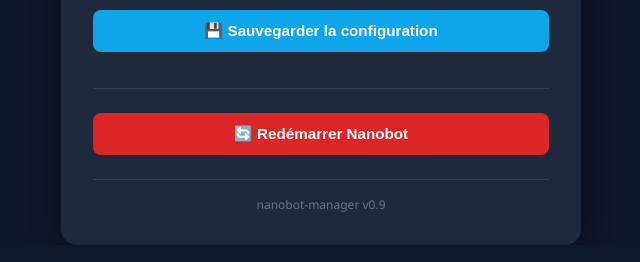
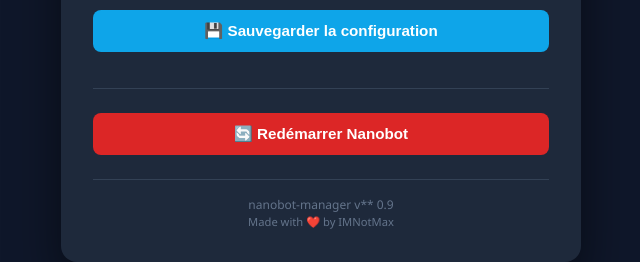
Before and after one commit to IMNotMax/nanobot-manager, a Flask app: page / in a window 1280 px wide. Shown: the part 819-1081 px from the top of the page, without its empty margins (319-959 px from the left). Run offline with Flask 3, Linux system fonts and the light colour scheme; data that the repository does not hold is empty.

Commit message:
feat: add dynamic version footer and SSH authorize command
- Add VERSION.md file for easy version management
- Add /api/version endpoint to read version info
- Display footer with version and 'Made with ❤️ by IMNotMax'
- Add SSH authorize command with copy button in Settings tab
- Command updates automatically when SSH key is generated

```diff
--- /dev/null
+++ b/nanobot-manager/VERSION.md
@@ -0,0 +1,5 @@
+# Nanobot Manager
+
+**Version:** 0.9
+
+Made with ❤️ by IMNotMax
--- a/nanobot-manager/app.py
+++ b/nanobot-manager/app.py
@@ -990,5 +990,27 @@ def api_logs():
         ), 500
 
 
+@app.route("/api/version")
+def api_version():
+    """Get version information from VERSION.md."""
+    version_file = pathlib.Path(__file__).parent / "VERSION.md"
+    version = "0.9"
+    author = ""
+
+    if version_file.exists():
+        try:
+            content = version_file.read_text()
+            for line in content.split("\n"):
+                line = line.strip()
+                if line.startswith("**Version:**"):
+                    version = line.split(":")[1].strip()
+                elif line.startswith("Made with"):
+                    author = line
+        except Exception:
+            pass
+
+    return jsonify({"version": version, "author": author})
+
+
 if __name__ == "__main__":
     app.run(host="0.0.0.0", port=HTTP_PORT, debug=False)
--- a/nanobot-manager/templates/index.html
+++ b/nanobot-manager/templates/index.html
@@ -461,7 +461,8 @@
         <!-- Default Agent Tab - Configuration Rapide -->
         <div id="defaults" class="tab-content active">
             <div class="current-badge">
-                Config actuelle — Provider : <span id="cur-provider">{{ current_provider }}</span> &nbsp;|&nbsp; Modèle :
+                Config actuelle — Provider : <span id="cur-provider">{{ current_provider }}</span> &nbsp;|&nbsp; Modèle
+                :
                 <span id="cur-model">{{ current_model }}</span> &nbsp;|&nbsp; Contexte :
                 <span id="cur-maxtokens">—</span> &nbsp;|&nbsp; Température :
                 <span id="cur-temperature">—</span>
@@ -469,8 +470,10 @@
 
             <!-- Mode Toggle -->
             <div class="mode-toggle" style="margin-bottom: 1.5rem; text-align: center;">
-                <button class="btn btn-small" id="btn-quick-mode" onclick="setMode('quick')" style="background: #38bdf8; color: #0f172a;">⚡ Rapide</button>
-                <button class="btn btn-small" id="btn-advanced-mode" onclick="setMode('advanced')" style="background: #334155; color: #94a3b8; margin-left: 0.5rem;">🔧 Avancé</button>
+                <button class="btn btn-small" id="btn-quick-mode" onclick="setMode('quick')"
+                    style="background: #38bdf8; color: #0f172a;">⚡ Rapide</button>
+                <button class="btn btn-small" id="btn-advanced-mode" onclick="setMode('advanced')"
+                    style="background: #334155; color: #94a3b8; margin-left: 0.5rem;">🔧 Avancé</button>
             </div>
 
             <!-- Provider Selection -->
@@ -481,7 +484,8 @@
                 </select>
                 <div id="provider-warning" class="warning-box" style="display: none;">
                     <span class="warning-icon">⚠️</span>
-                    <span class="warning-text">Ce provider n'est pas configuré. Veuillez d'abord configurer la clé API dans l'onglet "🔌 Providers".</span>
+                    <span class="warning-text">Ce provider n'est pas configuré. Veuillez d'abord configurer la clé API
+                        dans l'onglet "🔌 Providers".</span>
                 </div>
             </div>
 
@@ -506,7 +510,8 @@
             <div class="field">
                 <label>Taille de contexte (maxTokens)</label>
                 <div class="slider-container">
-                    <input type="range" id="maxtokens-slider" min="0" max="6" value="3" step="1" oninput="updateMaxTokensLabel()">
+                    <input type="range" id="maxtokens-slider" min="0" max="6" value="3" step="1"
+                        oninput="updateMaxTokensLabel()">
                     <div class="slider-labels">
                         <span>2K</span>
                         <span>4K</span>
@@ -524,7 +529,8 @@
             <div class="field">
                 <label>Température (créativité)</label>
                 <div class="slider-container">
-                    <input type="range" id="temperature-slider" min="0" max="20" value="1" step="1" oninput="updateTemperatureLabel()">
+                    <input type="range" id="temperature-slider" min="0" max="20" value="1" step="1"
+                        oninput="updateTemperatureLabel()">
                     <div class="slider-labels">
                         <span>Précis (0)</span>
                         <span></span>
@@ -551,16 +557,20 @@
                 </div>
             </div>
 
-            <button class="btn btn-primary" id="btn-save" onclick="saveConfig()">💾 Sauvegarder la configuration</button>
+            <button class="btn btn-primary" id="btn-save" onclick="saveConfig()">💾 Sauvegarder la
+                configuration</button>
 
             <!-- Advanced Mode Section -->
-            <div id="advanced-config" class="advanced-section" style="display: none; margin-top: 2rem; padding-top: 2rem; border-top: 2px dashed #334155;">
+            <div id="advanced-config" class="advanced-section"
+                style="display: none; margin-top: 2rem; padding-top: 2rem; border-top: 2px dashed #334155;">
                 <h3 style="color: #38bdf8; margin-bottom: 1rem;">🔧 Mode Avancé</h3>
-                <p class="token-info" style="margin-bottom: 1.5rem;">Ces paramètres sont optionnels et permettent une configuration fine de l'agent.</p>
+                <p class="token-info" style="margin-bottom: 1.5rem;">Ces paramètres sont optionnels et permettent une
+                    configuration fine de l'agent.</p>
 
                 <div class="field">
                     <label>Workspace</label>
-                    <input type="text" id="adv-workspace" placeholder="~/.nanobot/workspace" value="~/.nanobot/workspace">
+                    <input type="text" id="adv-workspace" placeholder="~/.nanobot/workspace"
+                        value="~/.nanobot/workspace">
                 </div>
 
                 <div class="field">
@@ -588,7 +598,8 @@
                     <input type="text" id="adv-mcp-servers" placeholder="homeassistant, filesystem, ...">
                 </div>
 
-                <button class="btn btn-primary" id="btn-save-advanced" onclick="saveAdvancedConfig()">💾 Sauvegarder paramètres avancés</button>
+                <button class="btn btn-primary" id="btn-save-advanced" onclick="saveAdvancedConfig()">💾 Sauvegarder
+                    paramètres avancés</button>
             </div>
         </div>
 
@@ -615,7 +626,8 @@
                     <input type="text" id="coder-model-manual" placeholder="ex: qwen3.5:9b-16k" style="display: none;">
                     <button class="toggle-btn" id="coder-toggle-mode" onclick="toggleCoderManual()">Manuel</button>
                 </div>
-                <input type="text" id="coder-model-text" placeholder="ex: gpt-4o, claude-3-opus..." style="display: none;">
+                <input type="text" id="coder-model-text" placeholder="ex: gpt-4o, claude-3-opus..."
+                    style="display: none;">
             </div>
 
             <div class="field">
@@ -632,11 +644,13 @@
                         <option value="__manual__">✏️ Personnalisé...</option>
                     </select>
                 </div>
-                <input type="number" id="coder-tokens-manual" min="512" step="512" style="display: none; margin-top: 0.5rem;" placeholder="Saisir une valeur personnalisée">
+                <input type="number" id="coder-tokens-manual" min="512" step="512"
+                    style="display: none; margin-top: 0.5rem;" placeholder="Saisir une valeur personnalisée">
                 <p class="token-info">Les modèles plus grands acceptent un contexte plus important.</p>
             </div>
 
-            <button class="btn btn-primary" id="btn-coder-save" onclick="saveCoderConfig()">💾 Sauvegarder Coder</button>
+            <button class="btn btn-primary" id="btn-coder-save" onclick="saveCoderConfig()">💾 Sauvegarder
+                Coder</button>
         </div>
 
         <!-- Vision Agent Tab -->
@@ -662,7 +676,8 @@
                     <input type="text" id="vision-model-manual" placeholder="ex: llava" style="display: none;">
                     <button class="toggle-btn" id="vision-toggle-mode" onclick="toggleVisionManual()">Manuel</button>
                 </div>
-                <input type="text" id="vision-model-text" placeholder="ex: gpt-4-vision-preview..." style="display: none;">
+                <input type="text" id="vision-model-text" placeholder="ex: gpt-4-vision-preview..."
+                    style="display: none;">
             </div>
 
             <div class="field">
@@ -678,11 +693,13 @@
                         <option value="__manual__">✏️ Personnalisé...</option>
                     </select>
                 </div>
-                <input type="number" id="vision-tokens-manual" min="512" step="512" style="display: none; margin-top: 0.5rem;" placeholder="Saisir une valeur personnalisée">
+                <input type="number" id="vision-tokens-manual" min="512" step="512"
+                    style="display: none; margin-top: 0.5rem;" placeholder="Saisir une valeur personnalisée">
                 <p class="token-info">Pour l'analyse d'images et vision par ordinateur. Optionnel si non supporté.</p>
             </div>
 
-            <button class="btn btn-primary" id="btn-vision-save" onclick="saveVisionConfig()">💾 Sauvegarder Vision</button>
+            <button class="btn btn-primary" id="btn-vision-save" onclick="saveVisionConfig()">💾 Sauvegarder
+                Vision</button>
         </div>
 
         <!-- Settings Tab -->
@@ -690,7 +707,8 @@
             <!-- Providers Configuration Section -->
             <div class="settings-section">
                 <h3>🔌 Configuration des Providers</h3>
-                <p class="token-info" style="margin-bottom: 1rem;">Configurez les clés API et URLs pour chaque provider.</p>
+                <p class="token-info" style="margin-bottom: 1rem;">Configurez les clés API et URLs pour chaque provider.
+                </p>
 
                 <div class="field">
                     <label>Provider à configurer</label>
@@ -717,8 +735,10 @@
                         <input type="text" id="settings-extra-headers" placeholder='{"Header-Name": "value"}'>
                     </div>
 
-                    <button class="btn btn-primary" id="btn-save-provider" onclick="saveProviderConfig()">💾 Sauvegarder le provider</button>
-                    <button class="btn btn-danger" id="btn-delete-provider" onclick="deleteProviderConfig()" style="margin-left: 0.5rem;">🗑️ Supprimer</button>
+                    <button class="btn btn-primary" id="btn-save-provider" onclick="saveProviderConfig()">💾 Sauvegarder
+                        le provider</button>
+                    <button class="btn btn-danger" id="btn-delete-provider" onclick="deleteProviderConfig()"
+                        style="margin-left: 0.5rem;">🗑️ Supprimer</button>
                 </div>
             </div>
 
@@ -739,16 +759,26 @@
 
                 <p class="token-info">
                     <strong>Docker :</strong> Redémarre le container nanobot-gateway via l'API Docker.<br>
-                    <strong>Machine hôte :</strong> Redémarre le service via <code>systemctl --user restart nanobot-gateway</code>
+                    <strong>Machine hôte :</strong> Redémarre le service via
+                    <code>systemctl --user restart nanobot-gateway</code>
                 </p>
 
-                <button class="btn btn-primary" id="btn-settings-save" onclick="saveExecutionType()">💾 Sauvegarder les paramètres</button>
+                <button class="btn btn-primary" id="btn-settings-save" onclick="saveExecutionType()">💾 Sauvegarder les
+                    paramètres</button>
             </div>
 
             <!-- SSH Key Section -->
             <div class="settings-section">
                 <h3>🔑 Clé SSH (Mode Host)</h3>
-                <p class="token-info">Générez une clé SSH et copiez-la sur la machine hôte pour utiliser le mode Host.</p>
+
+                <div class="ssh-instruction" style="background: #1e3a5f; border: 1px solid #3b82f6; border-radius: 8px; padding: 0.75rem; margin-bottom: 1rem;">
+                    <p style="font-size: 0.85rem; color: #93c5fd; margin-bottom: 0.5rem;">Pour autoriser la connexion SSH, exécutez cette commande sur la machine hôte :</p>
+                    <code id="ssh-authorize-cmd" style="display: block; background: #0f172a; padding: 0.5rem 0.75rem; border-radius: 4px; font-size: 0.8rem; color: #e2e8f0; word-break: break-all;">echo "INSERER_CLE_SSH_ICI" >> ~/.ssh/authorized_keys</code>
+                    <button class="btn btn-small copy-btn" onclick="copySshAuthCmd()" style="margin-top: 0.5rem; font-size: 0.75rem;">📋 Copier la commande</button>
+                </div>
+
+                <p class="token-info">Générez une clé SSH et copiez-la sur la machine hôte pour utiliser le mode Host.
+                </p>
 
                 <div id="ssh-key-status">
                     <p class="token-info">Chargement...</p>
@@ -756,25 +786,32 @@
 
                 <div id="ssh-key-display" style="display: none;">
                     <div class="status-badge status-success">✅ Clé SSH générée</div>
-                    <p class="token-info" style="margin-top: 0.75rem;">Copiez cette clé publique et ajoutez-la à <code>~/.ssh/authorized_keys</code> sur la machine hôte :</p>
+                    <p class="token-info" style="margin-top: 0.75rem;">Copiez cette clé publique et ajoutez-la à
+                        <code>~/.ssh/authorized_keys</code> sur la machine hôte :
+                    </p>
                     <div class="ssh-key-box" id="ssh-public-key"></div>
                     <button class="btn btn-small copy-btn" onclick="copySshKey()">📋 Copier</button>
-                    <button class="btn btn-primary btn-small" onclick="regenerateSshKey()" style="margin-left: 0.5rem;">🔄 Régénérer</button>
+                    <button class="btn btn-primary btn-small" onclick="regenerateSshKey()"
+                        style="margin-left: 0.5rem;">🔄 Régénérer</button>
                 </div>
 
                 <div id="ssh-key-missing" style="display: none;">
                     <div class="status-badge status-error">⚠️ Clé SSH manquante</div>
-                    <p class="token-info" style="margin-top: 0.75rem;">Aucune clé SSH n'existe. Cliquez sur le bouton ci-dessous pour en générer une :</p>
-                    <button class="btn btn-primary" id="btn-generate-ssh" onclick="generateSshKey()" style="margin-top: 0.75rem;">🔑 Générer une clé SSH</button>
+                    <p class="token-info" style="margin-top: 0.75rem;">Aucune clé SSH n'existe. Cliquez sur le bouton
+                        ci-dessous pour en générer une :</p>
+                    <button class="btn btn-primary" id="btn-generate-ssh" onclick="generateSshKey()"
+                        style="margin-top: 0.75rem;">🔑 Générer une clé SSH</button>
                 </div>
             </div>
 
             <!-- Logs Section -->
             <div class="settings-section">
                 <h3>📜 Logs de nanobot-gateway</h3>
-                <p class="token-info">Affichage des 100 dernières lignes. Rafraîchissez la page pour obtenir les logs à jour.</p>
-
-                <button class="btn btn-primary btn-small" id="btn-refresh-logs" onclick="loadLogs()" style="margin-bottom: 0.75rem;">🔄 Rafraîchir les logs</button>
+                <p class="token-info">Affichage des 100 dernières lignes. Rafraîchissez la page pour obtenir les logs à
+                    jour.</p>
+
+                <button class="btn btn-primary btn-small" id="btn-refresh-logs" onclick="loadLogs()"
+                    style="margin-bottom: 0.75rem;">🔄 Rafraîchir les logs</button>
 
                 <div id="logs-container" class="logs-container">
                     <div class="logs-empty">Chargement des logs...</div>
@@ -787,7 +824,7 @@
 
         <div id="toast" class="toast"></div>
 
-        <div class="version-footer">nanobot-manager v0.9</div>
+        <div class="version-footer" id="version-footer">Chargement...</div>
     </div>
 
     <script>
@@ -1183,7 +1220,23 @@
         document.addEventListener('DOMContentLoaded', () => {
             loadProviders();
             loadDefaultConfig();
+            loadVersion();
         });
+
+        async function loadVersion() {
+            try {
+                const res = await fetch('/api/version');
+                const data = await res.json();
+                const footer = document.getElementById('version-footer');
+                let text = `nanobot-manager v${data.version}`;
+                if (data.author) {
+                    text += `<br><span style="font-size: 0.7rem;">${data.author}</span>`;
+                }
+                footer.innerHTML = text;
+            } catch (e) {
+                document.getElementById('version-footer').textContent = 'nanobot-manager';
+            }
+        }
 
         modelSelect.addEventListener('change', () => {
             if (modelSelect.value === '__manual__') switchToManual();
@@ -1796,15 +1849,36 @@
                     missing.style.display = 'none';
                     status.style.display = 'none';
                     document.getElementById('ssh-public-key').textContent = data.public_key;
+                    // Update the SSH authorize command placeholder
+                    updateSshAuthCmd(data.public_key);
                 } else {
                     display.style.display = 'none';
                     missing.style.display = 'block';
                     status.style.display = 'none';
+                    updateSshAuthCmd(null);
                 }
             } catch (e) {
                 console.error('Erreur SSH key:', e);
                 document.getElementById('ssh-key-status').innerHTML = '<div class="status-badge status-error">❌ Erreur</div>';
             }
+        }
+
+        function updateSshAuthCmd(publicKey) {
+            const cmdElement = document.getElementById('ssh-authorize-cmd');
+            if (publicKey) {
+                cmdElement.textContent = `echo "${publicKey}" >> ~/.ssh/authorized_keys`;
+            } else {
+                cmdElement.textContent = 'echo "INSERER_CLE_SSH_ICI" >> ~/.ssh/authorized_keys';
+            }
+        }
+
+        function copySshAuthCmd() {
+            const cmdText = document.getElementById('ssh-authorize-cmd').textContent;
+            navigator.clipboard.writeText(cmdText).then(() => {
+                showToast('✅ Commande copiée dans le presse-papiers', 'success');
+            }).catch(() => {
+                showToast('❌ Impossible de copier', 'error');
+            });
         }
 
         async function generateSshKey() {
```
Also changed, not shown: 1 other file.
